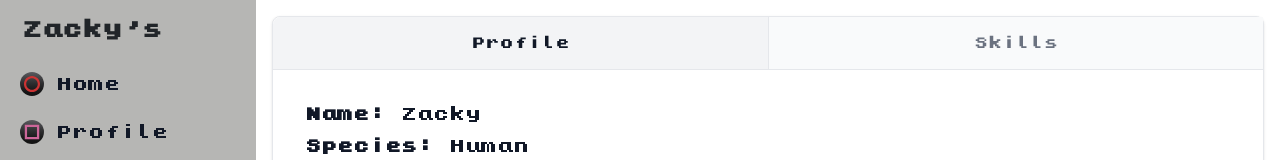
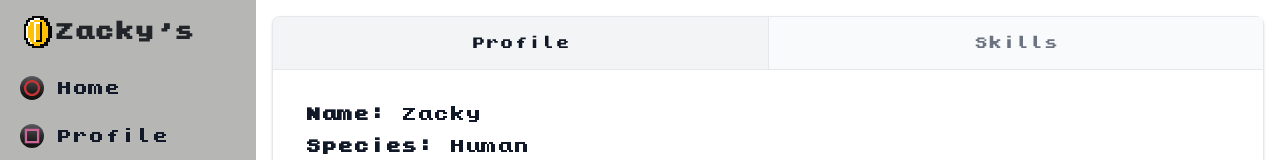
Before and after one commit to ArisZacky/porto-nextjs, a Next.js app: page /profile in a window 1280 px wide. Shown: the top 160 px of the page. Built offline with nearby package versions, Linux system fonts and the light colour scheme.

Commit message:
fix: sidebar

```diff
--- a/src/components/sidebar.tsx
+++ b/src/components/sidebar.tsx
@@ -2,7 +2,6 @@
 
 import Image from "next/image";
 import React from "react";
-import "flowbite";
 
 const Sidebar = () => {
   return (
@@ -24,8 +23,8 @@ const Sidebar = () => {
             xmlns="http://www.w3.org/2000/svg"
           >
             <path
-              clip-rule="evenodd"
-              fill-rule="evenodd"
+              clipRule="evenodd"
+              fillRule="evenodd"
               d="M2 4.75A.75.75 0 012.75 4h14.5a.75.75 0 010 1.5H2.75A.75.75 0 012 4.75zm0 10.5a.75.75 0 01.75-.75h7.5a.75.75 0 010 1.5h-7.5a.75.75 0 01-.75-.75zM2 10a.75.75 0 01.75-.75h14.5a.75.75 0 010 1.5H2.75A.75.75 0 012 10z"
             ></path>
           </svg>
@@ -38,8 +37,12 @@ const Sidebar = () => {
         aria-label="sidebar"
       >
         <div className="h-full px-3 py-4 overflow-y-auto bg-[var(--background-playstation-color)]">
-          <a href="" className="flex items-center ps-2.5 mb-5">
-            <span className="self-center text-xl font-semibold whitespace-nowrap dark:text-neutral-950">
+          <a
+            href="/"
+            className="flex items-center ps-2.5 mb-5 hover:no-underline hover:text-gray-900"
+          >
+            <i className="nes-icon coin"></i>
+            <span className="self-center text-xl font-semibold whitespace-nowrap dark:text-neutral-950 ">
               Zacky&apos;s
             </span>
           </a>
@@ -47,7 +50,7 @@ const Sidebar = () => {
             <li>
               <a
                 href="/"
-                className="flex items-center p-2 text-gray-900 rounded-lg dark:text-neutral-950 hover:bg-gray-100 dark:hover:bg-gray-700 group"
+                className="flex items-center p-2 text-gray-900 rounded-lg dark:text-neutral-950 hover:bg-gray-100 dark:hover:bg-gray-700 hover:no-underline hover:text-gray-900 group"
               >
                 <Image
                   src="/PlaystationButtons/PlayStation_button_C.svg"
@@ -62,7 +65,7 @@ const Sidebar = () => {
             <li>
               <a
                 href="/profile"
-                className="flex items-center p-2 text-gray-900 rounded-lg dark:text-neutral-950 hover:bg-gray-100 dark:hover:bg-gray-700 group"
+                className="flex items-center p-2 text-gray-900 rounded-lg dark:text-neutral-950 hover:bg-gray-100 dark:hover:bg-gray-700 hover:no-underline hover:text-gray-900 group"
               >
                 <Image
                   src="/PlaystationButtons/PlayStation_button_S.svg"
@@ -77,7 +80,7 @@ const Sidebar = () => {
             <li>
               <a
                 href="#"
-                className="flex items-center p-2 text-gray-900 rounded-lg dark:text-neutral-950 hover:bg-gray-100 dark:hover:bg-gray-700 group"
+                className="flex items-center p-2 text-gray-900 rounded-lg dark:text-neutral-950 hover:bg-gray-100 dark:hover:bg-gray-700 hover:no-underline hover:text-gray-900 group"
               >
                 <Image
                   src="/PlaystationButtons/PlayStation_button_T.svg"
@@ -91,8 +94,8 @@ const Sidebar = () => {
             </li>
             <li>
               <a
-                href="#"
-                className="flex items-center p-2 text-gray-900 rounded-lg dark:text-neutral-950 hover:bg-gray-100 dark:hover:bg-gray-700 group"
+                href="/contact"
+                className="flex items-center p-2 text-gray-900 rounded-lg dark:text-neutral-950 hover:bg-gray-100 dark:hover:bg-gray-700 hover:no-underline hover:text-gray-900 group"
               >
                 <Image
                   src="/PlaystationButtons/PlayStation_button_X.svg"
```
